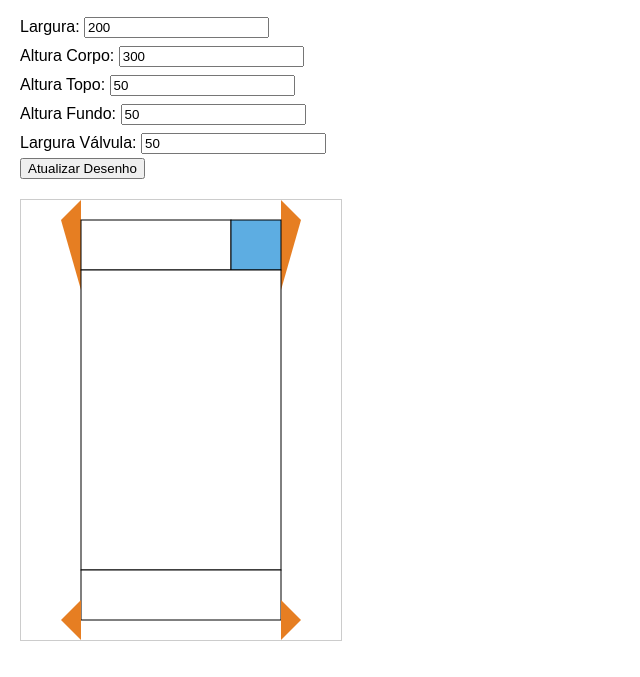
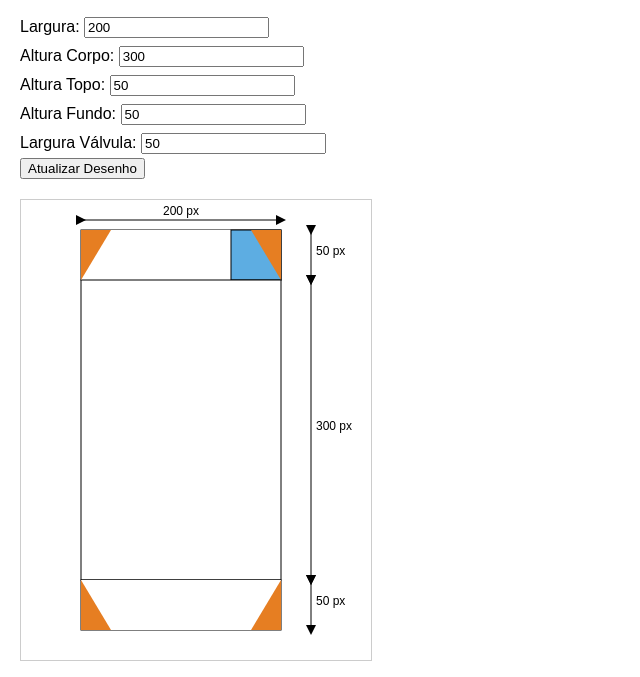
Before and after one commit to Mauthope/tarjas, a plain HTML site: page index.html in a window 1280 px wide. Shown: the part 51-728 px from the top of the page, without its empty margins (0-640 px from the left). Drawn offline with Linux system fonts and the light colour scheme.

Commit message:
Update index.html

```diff
--- a/index.html
+++ b/index.html
@@ -3,7 +3,7 @@
 <head>
   <meta charset="UTF-8" />
   <meta name="viewport" content="width=device-width, initial-scale=1.0"/>
-  <title>Editor de Embalagem</title>
+  <title>Editor de Embalagem com Dimensões</title>
   <style>
     body {
       font-family: Arial, sans-serif;
@@ -48,22 +48,18 @@
       const valvula = +document.getElementById('valvula').value;
 
       const totalHeight = topo + corpo + fundo;
-
-      svg.setAttribute('width', largura + 120);
-      svg.setAttribute('height', totalHeight + 40);
+      svg.setAttribute('width', largura + 150);
+      svg.setAttribute('height', totalHeight + 60);
 
       const offsetX = 60;
-      const offsetY = 20;
+      const offsetY = 30;
+      const triangleWidth = 30;
+      const dimX = offsetX + largura + 30;
 
       svg.innerHTML = `
-        <!-- Dobras topo -->
-        <polygon points="${offsetX - 20},${offsetY} ${offsetX},${offsetY - 20} ${offsetX},${offsetY + topo + 20}" fill="#e67e22"/>
-        <polygon points="${offsetX + largura + 20},${offsetY} ${offsetX + largura},${offsetY - 20} ${offsetX + largura},${offsetY + topo + 20}" fill="#e67e22"/>
-
         <!-- Topo -->
-        <rect x="${offsetX}" y="${offsetY}" width="${largura - valvula}" height="${topo}" fill="white" stroke="#000"/>
-
-        <!-- Válvula -->
+        <rect x="${offsetX}" y="${offsetY}" width="${largura}" height="${topo}" fill="white" stroke="#000"/>
+        <rect x="${offsetX}" y="${offsetY}" width="${largura - valvula}" height="${topo}" fill="white"/>
         <rect x="${offsetX + largura - valvula}" y="${offsetY}" width="${valvula}" height="${topo}" fill="#5dade2" stroke="#000" />
 
         <!-- Corpo -->
@@ -71,10 +67,37 @@
 
         <!-- Fundo -->
         <rect x="${offsetX}" y="${offsetY + topo + corpo}" width="${largura}" height="${fundo}" fill="white" stroke="#000"/>
+        <rect x="${offsetX}" y="${offsetY + topo + corpo}" width="${largura}" height="${fundo}" fill="white"/>
+
+        <!-- Dobras topo -->
+        <polygon points="${offsetX},${offsetY} ${offsetX + triangleWidth},${offsetY} ${offsetX},${offsetY + topo}" fill="#e67e22"/>
+        <polygon points="${offsetX + largura},${offsetY} ${offsetX + largura - triangleWidth},${offsetY} ${offsetX + largura},${offsetY + topo}" fill="#e67e22"/>
 
         <!-- Dobras fundo -->
-        <polygon points="${offsetX - 20},${offsetY + topo + corpo + fundo} ${offsetX},${offsetY + topo + corpo + fundo - 20} ${offsetX},${offsetY + topo + corpo + fundo + 20}" fill="#e67e22"/>
-        <polygon points="${offsetX + largura + 20},${offsetY + topo + corpo + fundo} ${offsetX + largura},${offsetY + topo + corpo + fundo - 20} ${offsetX + largura},${offsetY + topo + corpo + fundo + 20}" fill="#e67e22"/>
+        <polygon points="${offsetX},${offsetY + topo + corpo + fundo} ${offsetX + triangleWidth},${offsetY + topo + corpo + fundo} ${offsetX},${offsetY + topo + corpo}" fill="#e67e22"/>
+        <polygon points="${offsetX + largura},${offsetY + topo + corpo + fundo} ${offsetX + largura - triangleWidth},${offsetY + topo + corpo + fundo} ${offsetX + largura},${offsetY + topo + corpo}" fill="#e67e22"/>
+
+        <!-- Dimensão largura -->
+        <line x1="${offsetX}" y1="${offsetY - 10}" x2="${offsetX + largura}" y2="${offsetY - 10}" stroke="black" marker-start="url(#arrow)" marker-end="url(#arrow)"/>
+        <text x="${offsetX + largura / 2}" y="${offsetY - 15}" text-anchor="middle" font-size="12">${largura} px</text>
+
+        <!-- Dimensão altura topo -->
+        <line x1="${dimX}" y1="${offsetY}" x2="${dimX}" y2="${offsetY + topo}" stroke="black" marker-start="url(#arrow)" marker-end="url(#arrow)"/>
+        <text x="${dimX + 5}" y="${offsetY + topo / 2}" font-size="12">${topo} px</text>
+
+        <!-- Dimensão altura corpo -->
+        <line x1="${dimX}" y1="${offsetY + topo}" x2="${dimX}" y2="${offsetY + topo + corpo}" stroke="black" marker-start="url(#arrow)" marker-end="url(#arrow)"/>
+        <text x="${dimX + 5}" y="${offsetY + topo + corpo / 2}" font-size="12">${corpo} px</text>
+
+        <!-- Dimensão altura fundo -->
+        <line x1="${dimX}" y1="${offsetY + topo + corpo}" x2="${dimX}" y2="${offsetY + topo + corpo + fundo}" stroke="black" marker-start="url(#arrow)" marker-end="url(#arrow)"/>
+        <text x="${dimX + 5}" y="${offsetY + topo + corpo + fundo / 2}" font-size="12">${fundo} px</text>
+
+        <defs>
+          <marker id="arrow" markerWidth="10" markerHeight="10" refX="5" refY="5" orient="auto" markerUnits="strokeWidth">
+            <path d="M0,0 L10,5 L0,10 z" fill="black"/>
+          </marker>
+        </defs>
       `;
     });
 
```
